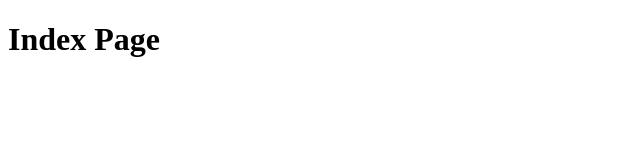
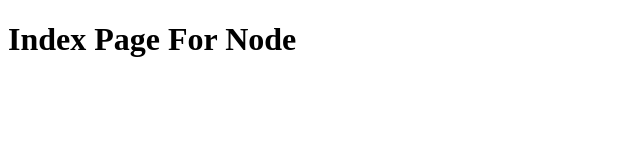
Before and after one commit to Simeon1809/NODE.JS, a website: page views/index.html in a window 1280 px wide. Shown: the whole page, without its empty margins (0-640 px from the left). Drawn offline with Linux system fonts and the light colour scheme.

Commit message:
Update index.html

```diff
--- a/views/index.html
+++ b/views/index.html
@@ -7,6 +7,6 @@
     <title>Document</title>
 </head>
 <body>
-    <h1> Index Page</h1>
+    <h1> Index Page For Node</h1>
 </body>
 </html>
```
